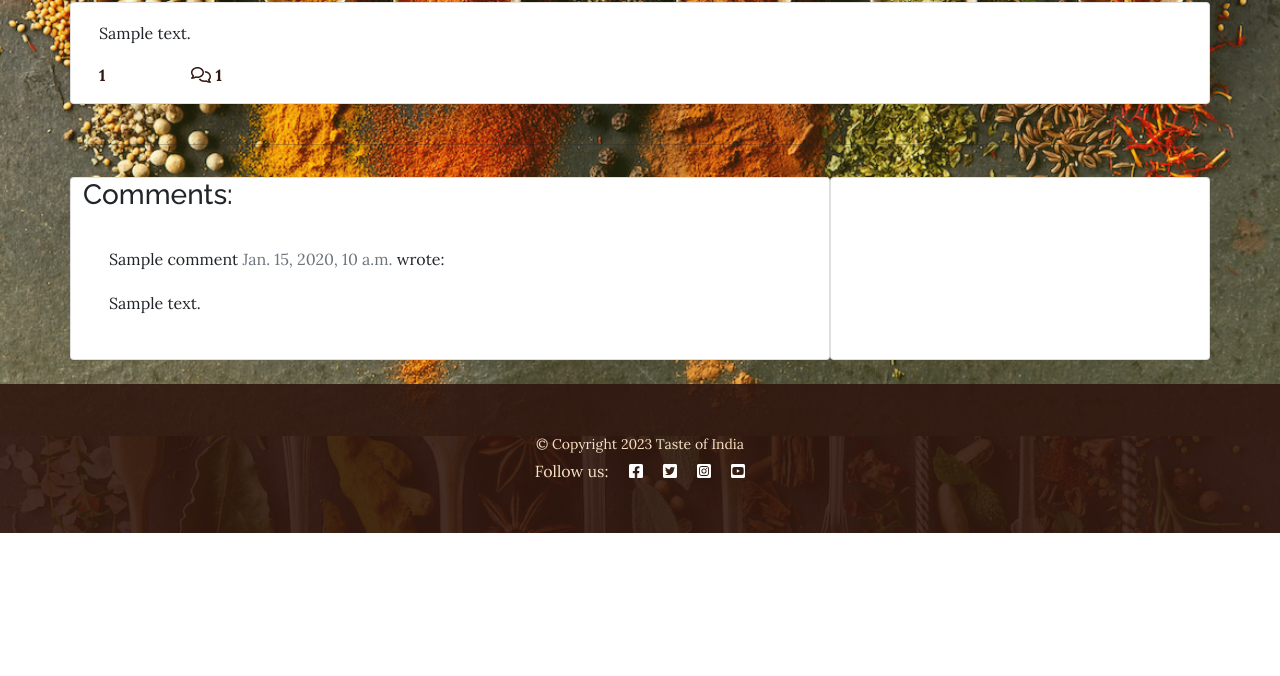
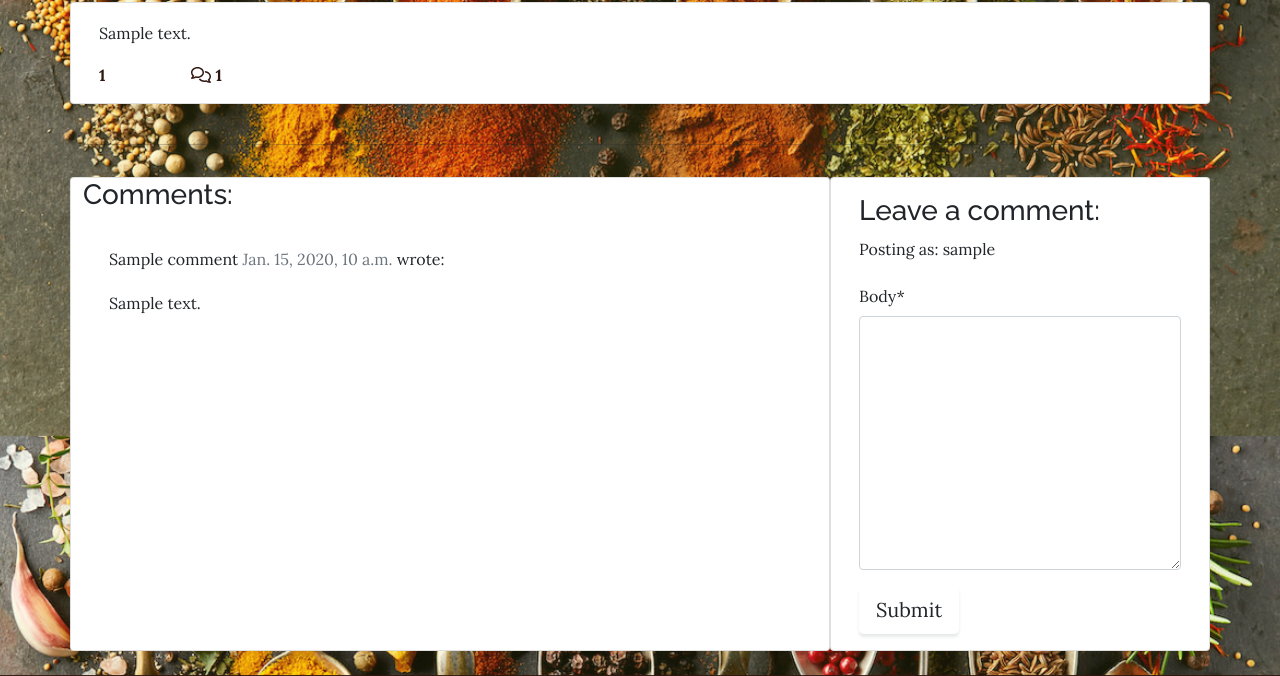
Before and after one commit to KizMistry/taste-of-india-2, a Django app: a page that uses templates/post_detail.html in a window 1280 px wide. Shown: the part 364-1040 px from the top of the page. Before the commit the page ends 897 px from the top, so only its background shows below. Run offline with Django 3.2, Linux system fonts and the light colour scheme; a user stored in the database is signed in; tables that the repository leaves empty hold one stand-in row (values such as "Sample post"); some libraries are stand-ins or nearby versions.

Commit message:
add cripy forms, forms.py and post method in views.py. updated templates

```diff
--- /dev/null
+++ b/blog/forms.py
@@ -0,0 +1,8 @@
+from .models import Comment
+from django import forms
+
+
+class CommentForm(forms.ModelForm):
+    class Meta:
+        model = Comment
+        fields = ('body',)
--- a/blog/views.py
+++ b/blog/views.py
@@ -1,6 +1,7 @@
 from django.shortcuts import render, get_object_or_404
 from django.views import generic, View
 from .models import Post
+from .forms import CommentForm
 
 
 # Create your views here.
@@ -28,5 +29,35 @@ class PostDetail(View):
                 "comments": comments,
                 "commented": False,
                 "liked": liked,
+                "comment_form": CommentForm()
             },
         )
+
+    def post(self, request, slug, *args, **kwargs):
+        queryset = Post.objects.filter(status=1)
+        post = get_object_or_404(queryset, slug=slug)
+        comments = post.comments.filter(approved=True).order_by('created_on')
+        liked = False
+
+        comment_form = CommentForm(data=request.POST)
+
+        if comment_form.is_valid():
+            comment_form.instance.email = request.user.email
+            comment_form.instance.name = request.user.username
+            comment = comment_form.save(commit=False)
+            comment.post = post
+            comment.save()
+        else:
+            comment_form = CommentForm()
+
+        return render(
+            request,
+            "post_detail.html",
+            {
+                "post": post,
+                "comments": comments,
+                "commented": True,
+                "liked": liked,
+                "comment_form": CommentForm()
+            },
+        )
--- a/requirements.txt
+++ b/requirements.txt
@@ -1,9 +1,11 @@
 asgiref==3.6.0
 cloudinary==1.32.0
+crispy-bootstrap5==0.7
 dj-database-url==0.5.0
 dj3-cloudinary-storage==0.0.6
 Django==3.2.18
 django-allauth==0.52.0
+django-crispy-forms==2.0
 gunicorn==20.1.0
 oauthlib==3.2.2
 psycopg2==2.9.5
--- a/tasteofindia/settings.py
+++ b/tasteofindia/settings.py
@@ -50,6 +50,8 @@ INSTALLED_APPS = [
     'cloudinary_storage',
     'django.contrib.staticfiles',
     'cloudinary',
+    'crispy_forms',
+    'crispy_bootstrap5',
     'blog',
 ]
 
@@ -57,6 +59,10 @@ SITE_ID = 1
 
 LOGIN_REDIRECT_URL = '/'
 LOGOUT_REDIRECT_URL = '/'
+
+CRISPY_ALLOWED_TEMPLATE_PACKS = 'bootstrap5'
+
+CRISPY_TEMPLATE_PACK = 'bootstrap5'
 
 MIDDLEWARE = [
     'django.middleware.security.SecurityMiddleware',
--- a/templates/account/login.html
+++ b/templates/account/login.html
@@ -24,7 +24,7 @@
   <div class="row center">
     <div class="col-md-8 mt-3 offset-m-2 login-form">
 
-      <form class="login" method="POST" action="{% url 'account_login' %}">
+      <form class="login" id="signup_form" method="POST" action="{% url 'account_login' %}">
         {% csrf_token %}
         {{ form.as_p }}
         {% if redirect_field_value %}
--- a/templates/post_detail.html
+++ b/templates/post_detail.html
@@ -1,6 +1,6 @@
 {% extends 'base.html' %} {% block content %}
 
-<!-- {% load crispy_forms_tags  -->
+{% load crispy_forms_tags %}
 
 <div class="masthead">
     <div class="container">
@@ -95,7 +95,7 @@
         <div class="col-md-4 card mb-4  mt-3 ">
             <div class="card-body">
                 <!-- For later -->
-                <!-- {% if commented %}
+                {% if commented %}
                 <div class="alert alert-success" role="alert">
                     Your comment is awaiting approval
                 </div>
@@ -105,12 +105,12 @@
                 <h3>Leave a comment:</h3>
                 <p>Posting as: {{ user.username }}</p>
                 <form method="post" style="margin-top: 1.3em;">
-                    {{ comment_form | crispy },}
+                    {{ comment_form | crispy }}
                     {% csrf_token %}
                     <button type="submit" class="btn btn-signup btn-lg">Submit</button>
                 </form>
                 {% endif %}
-                {% endif %} -->
+                {% endif %}
             </div>
         </div>
     </div>
```
Also changed, not shown: templates/account/logout.html (+18 -9 lines), templates/account/signup.html (+12 -3 lines).
